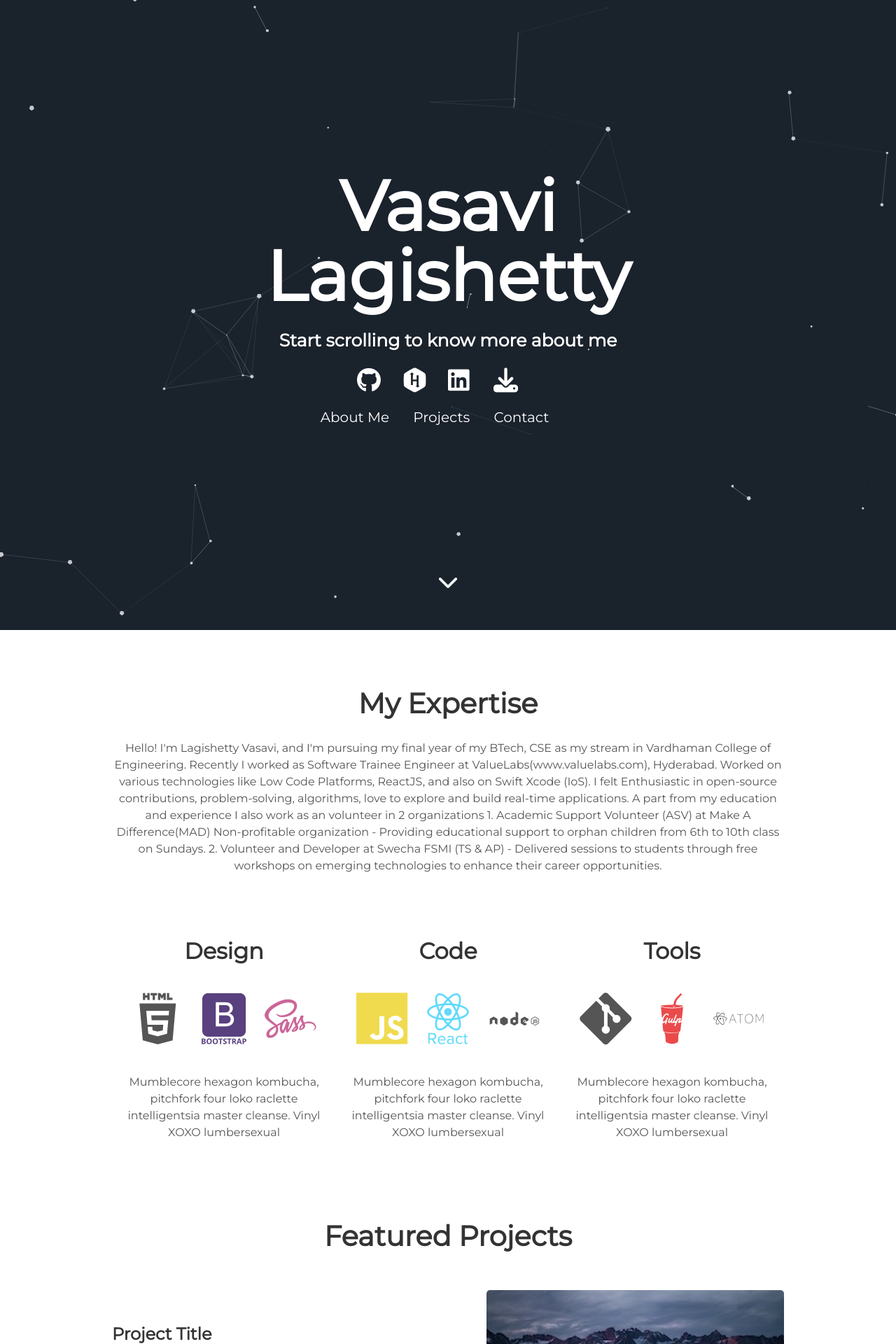
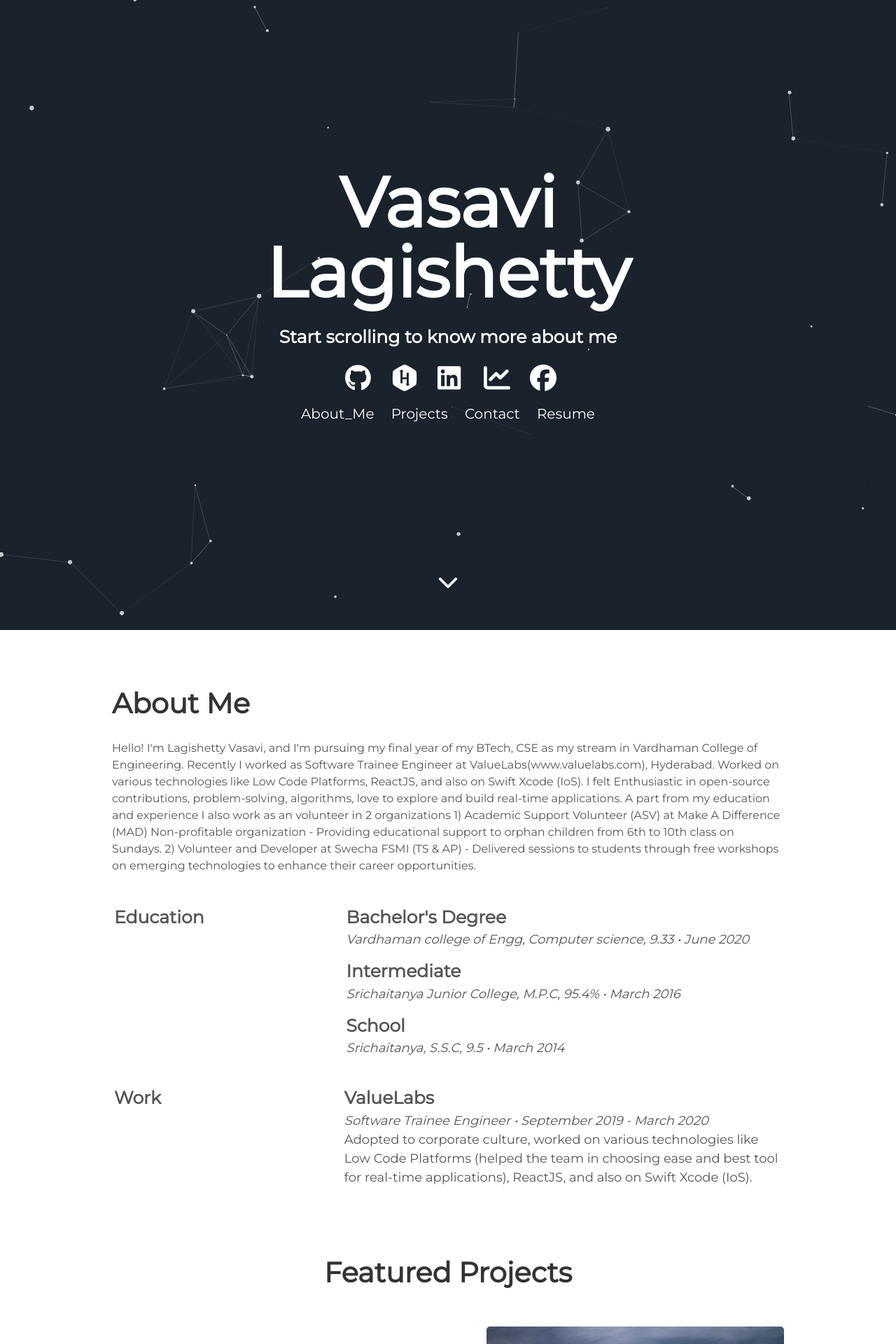
Before and after one commit to VasaviLagishetty/VasaviLagishetty.github.io, a Jekyll site: the page built from index.html, in a window 1280 px wide. Shown: the top 1920 px of the page at 70% size. Built offline with Jekyll 4.4.1, drawn with Linux system fonts in a browser that asks for light colours; nearby versions of some CDN libraries.

Commit message:
updated About_Me page

```diff
--- a/_config.yml
+++ b/_config.yml
@@ -6,7 +6,7 @@ description: A simple blog about me
 
 # User settings
 username: Vasavi Lagishetty
-user_description: Hello! I'm Lagishetty Vasavi, and I'm pursuing my final year of my BTech, CSE as my stream in Vardhaman College of Engineering. Recently I worked as Software Trainee Engineer at ValueLabs(www.valuelabs.com), Hyderabad. Worked on various technologies like Low Code Platforms, ReactJS, and also on Swift Xcode (IoS). I felt Enthusiastic in open-source contributions, problem-solving, algorithms, love to explore and build real-time applications. A part from my education and experience I also work as an volunteer in 2 organizations 1. Academic Support Volunteer (ASV) at Make A Difference(MAD) Non-profitable organization - Providing educational support to orphan children from 6th to 10th class on Sundays. 2. Volunteer and Developer at Swecha FSMI (TS & AP) - Delivered sessions to students through free workshops on emerging technologies to enhance their career opportunities.
+user_description: Hello! I'm Lagishetty Vasavi, and I'm pursuing my final year of my BTech, CSE as my stream in Vardhaman College of Engineering. Recently I worked as Software Trainee Engineer at ValueLabs(www.valuelabs.com), Hyderabad. Worked on various technologies like Low Code Platforms, ReactJS, and also on Swift Xcode (IoS). I felt Enthusiastic in open-source contributions, problem-solving, algorithms, love to explore and build real-time applications. A part from my education and experience I also work as an volunteer in 2 organizations 1) Academic Support Volunteer (ASV) at Make A Difference (MAD) Non-profitable organization - Providing educational support to orphan children from 6th to 10th class on Sundays. 2) Volunteer and Developer at Swecha FSMI (TS & AP) - Delivered sessions to students through free workshops on emerging technologies to enhance their career opportunities.
 user_title: Start scrolling to know more about me
 email: vasavi2910@gmail.com
 github_username:  VasaviLagishetty
--- a/_includes/about.html
+++ b/_includes/about.html
@@ -1,30 +1,40 @@
+ <head>
+   <style>
+     th{
+       padding-right: 200px;
+       vertical-align: top;
+       font-size: 25px;
+     }
+     td{
+        font-size: 18px;
+        padding-bottom:10px;
+     }
+     b{
+       font-size: 25px;
+       margin-bottom: 20px;
+     }
+   </style>
+ </head>
  <div class="user-details">
-  <h1> My Expertise </h1>
+  <h1> About Me </h1>
   <p> {{site.user_description}} </p>
-</div>
-  <div class="user">
-    <div class="tech">
-      <h2>Design</h2>
-      <i class="devicon-html5-plain-wordmark"></i>
-      <i class="devicon-bootstrap-plain-wordmark colored"></i>
-      <i class="devicon-sass-original colored"></i>
-      <p>Mumblecore hexagon kombucha, pitchfork four loko raclette intelligentsia master cleanse.
-        Vinyl XOXO lumbersexual</p>
-    </div>
-    <div class="tech">
-      <h2>Code</h2>
-      <i class="devicon-javascript-plain colored"></i>
-      <i class="devicon-react-original-wordmark colored"></i>
-      <i class="devicon-nodejs-plain-wordmark"></i>
-      <p>Mumblecore hexagon kombucha, pitchfork four loko raclette intelligentsia master cleanse.
-        Vinyl XOXO lumbersexual</p>
-    </div>
-    <div class="tech">
-      <h2>Tools</h2>
-      <i class="devicon-git-plain"></i>
-      <i class="devicon-gulp-plain colored"></i>
-      <i class="devicon-atom-original-wordmark"></i>
-      <p>Mumblecore hexagon kombucha, pitchfork four loko raclette intelligentsia master cleanse.
-        Vinyl XOXO lumbersexual</p>
-    </div>
-</div>
+</div><br>
+<table>
+  <tr>
+    <th rowspan="3">Education</th>
+    <td><b>Bachelor's Degree</b><br><i>Vardhaman college of Engg, Computer science, 9.33 • June 2020</i></td>
+  </tr>
+  <tr>
+    <td><b>Intermediate</b><br><i>Srichaitanya Junior College, M.P.C, 95.4% • March 2016</i></td>
+  </tr>
+  <tr>
+    <td><b>School</b><br><i>Srichaitanya, S.S.C, 9.5 • March 2014</i></td>
+  </tr>
+</table>
+<br>
+<table>
+  <tr>
+    <th rowspan="1">Work&nbsp;&nbsp;&nbsp;&nbsp;&nbsp;&nbsp;&nbsp;&nbsp;&nbsp;</th>
+    <td><b>ValueLabs</b><br><i>Software Trainee Engineer • September 2019 - March 2020</i><br>Adopted to corporate culture, worked on various technologies like Low Code Platforms (helped the team in choosing ease and best tool for real-time applications), ReactJS, and also on Swift Xcode (IoS).</td>
+  </tr>
+</table>
--- a/_includes/header.html
+++ b/_includes/header.html
@@ -10,13 +10,15 @@
       <div class="header-icons">
         <a aria-label="My Github" target="_blank" href="https://github.com/VasaviLagishetty"><i id = "icon" class="fab fa-github" ></i></a>
         <a aria-label="My HackerRank" target="_blank" href="https://www.hackerrank.com/vasavi_2910"><i id = "icon" class="fab fa-hackerrank" ></i></a>
-        <a aria-label="My Linkedin" target="_blank" href="https://www.linkedin.com/in/vasavi2910/"><i id = "icon" class="fab fa-linkedin"'></i></a>
-        <a aria-label="My Resume" target="_blank" href="assets/Resume/Vasavi_Resume.pdf"><i id = "icon" class="fa fa-download" ></i></a>
+        <a aria-label="My Linkedin" target="_blank" href="https://www.linkedin.com/in/vasavi2910"><i id = "icon" class="fab fa-linkedin"></i></a>
+        <a aria-label="My Sourcer" target="_blank" href="assets/Resume/Vasavi_Resume.pdf"><i id = "icon" class="fas fa-chart-line"></i></a>
+        <a aria-label="My facebook" target="_blank" href="https://www.facebook.com/vasavi2910"><i id = "icon" class="fab fa-facebook"></i></a>
       </div>
       <div class="header-links">
-        <a class="link" href="#about" data-scroll>About Me</a>
+        <a class="link" href="#about" data-scroll>About_Me</a>
         <a class="link" href="#projects" data-scroll>Projects</a>
         <a class="link" href="#contact" data-scroll>Contact</a>
+        <a class="link" href="assets/Resume/Vasavi_Resume.pdf" target="_blank" data-scroll>Resume</a>
       </div>
   </div>
   <a class="down" href="#about" data-scroll><i class="icon fa fa-chevron-down" aria-hidden="true"></i></a>
--- a/assets/css/main.css
+++ b/assets/css/main.css
@@ -3808,18 +3808,20 @@ sup {
 	}
 }
 .header-links {
-    margin-right: 38px;
-    margin-top: 10px;
+    margin: 10px;
 }
 .header-links .link {
 	color:#fff;
 	text-decoration:none;
     font-size:20px;
-    margin : 15px;
+    margin-top: 10px;
+    margin-left: 10px;
+    margin-right: 10px;
+    margin-bottom: 15px;
 }
 @media only screen and (min-width: 550px) {
 	.header-links .link {
-		font-size:20px
+		font-size: 20px;
 	}
 }
 .header-icons {
@@ -3834,8 +3836,10 @@ sup {
 }
 .header-icons #icon {
     height:20px;
-    margin-right: 35px;
+    margin-top: 0px;
     margin-bottom: 15px;
+    margin-left: 18px;
+    margin-right: 18px;
 	transition:all .7s;
 	width:20px;
 	font-size:30px;
@@ -3848,7 +3852,7 @@ sup {
 	.header-icons #icon {
 		width:30px;
 		height:30px;
-        font-size:35px;
+        font-size:38px;
 	}
 }
 .down {
@@ -3913,7 +3917,7 @@ sup {
 	}
 }
 .user-details {
-	text-align:center;
+	text-align:left;
 	margin:5px auto
 }
 #projects {
```
Also changed, not shown: 2 other files.
